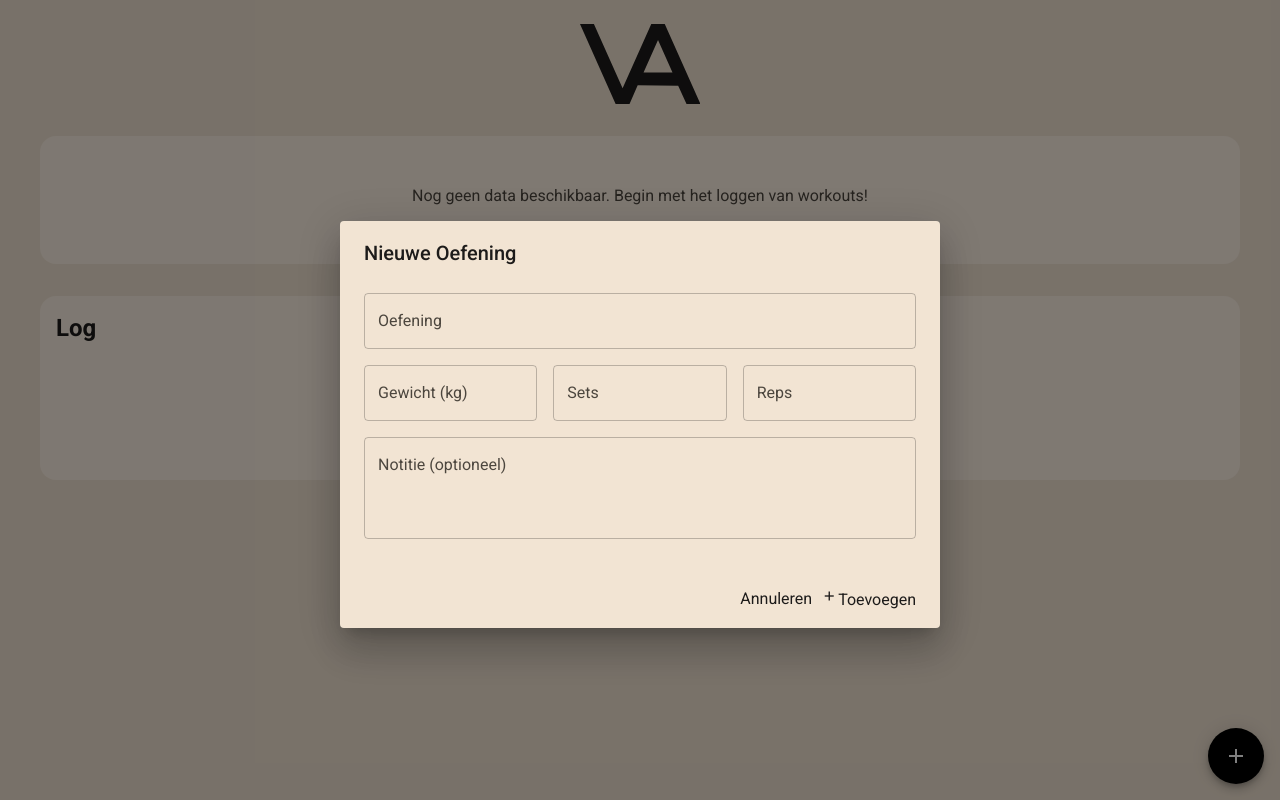
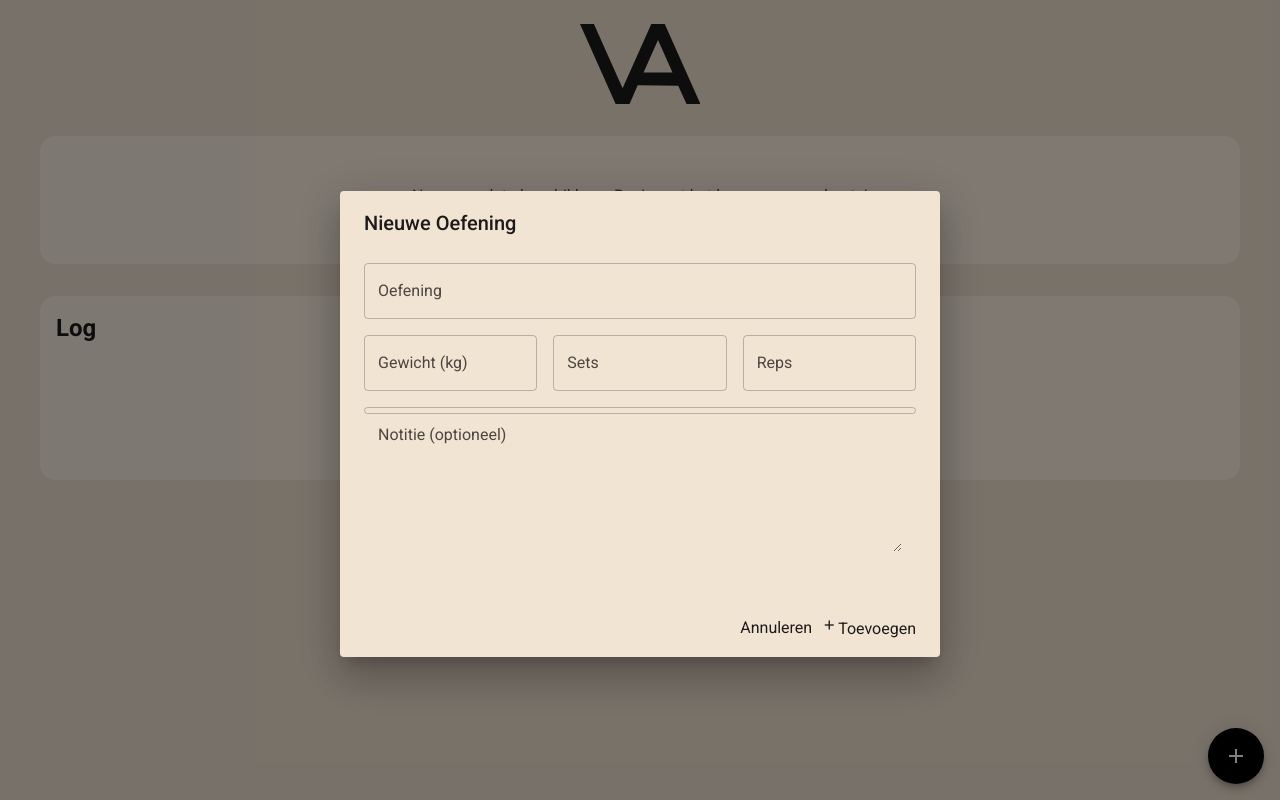
Before and after one commit to bold700/LiftLog, a React (Vite) app: page / in a window 1280 px wide. Both pictures are taken after a click on the button "add". Built offline with nearby package versions, Linux system fonts and the light colour scheme.

Commit message:
notities input fix 4

```diff
--- a/src/components/Statistics.tsx
+++ b/src/components/Statistics.tsx
@@ -821,6 +821,23 @@ export const Statistics = () => {
               sx={{
                 '& .MuiInputBase-root': {
                   alignItems: 'flex-start',
+                },
+                '& .MuiOutlinedInput-root': {
+                  '& textarea': {
+                    paddingBottom: '14px !important',
+                    lineHeight: '1.5',
+                  },
+                  '& .MuiInputBase-input': {
+                    resize: 'vertical',
+                  },
+                  // Zorg dat de outline niet te ver naar beneden reikt wanneer leeg
+                  '& .MuiOutlinedInput-notchedOutline': {
+                    bottom: 'auto',
+                  }
+                },
+                // Wanneer het veld leeg is (alleen placeholder), beperk de hoogte
+                '& textarea:placeholder-shown': {
+                  minHeight: '1.5em !important',
                 }
               }}
             />
@@ -964,6 +981,23 @@ export const Statistics = () => {
               sx={{
                 '& .MuiInputBase-root': {
                   alignItems: 'flex-start',
+                },
+                '& .MuiOutlinedInput-root': {
+                  '& textarea': {
+                    paddingBottom: '14px !important',
+                    lineHeight: '1.5',
+                  },
+                  '& .MuiInputBase-input': {
+                    resize: 'vertical',
+                  },
+                  // Zorg dat de outline niet te ver naar beneden reikt wanneer leeg
+                  '& .MuiOutlinedInput-notchedOutline': {
+                    bottom: 'auto',
+                  }
+                },
+                // Wanneer het veld leeg is (alleen placeholder), beperk de hoogte
+                '& textarea:placeholder-shown': {
+                  minHeight: '1.5em !important',
                 }
               }}
             />
```
